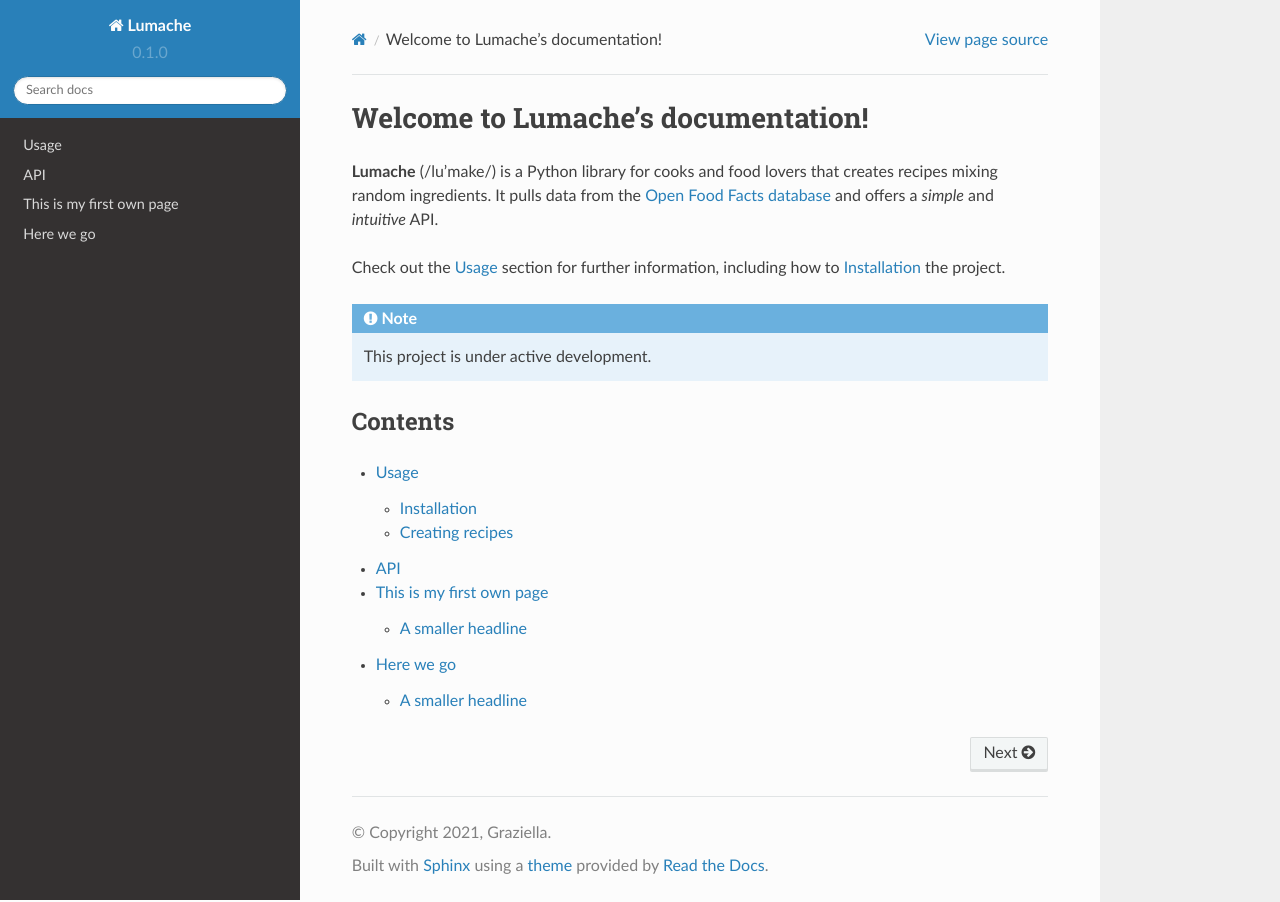
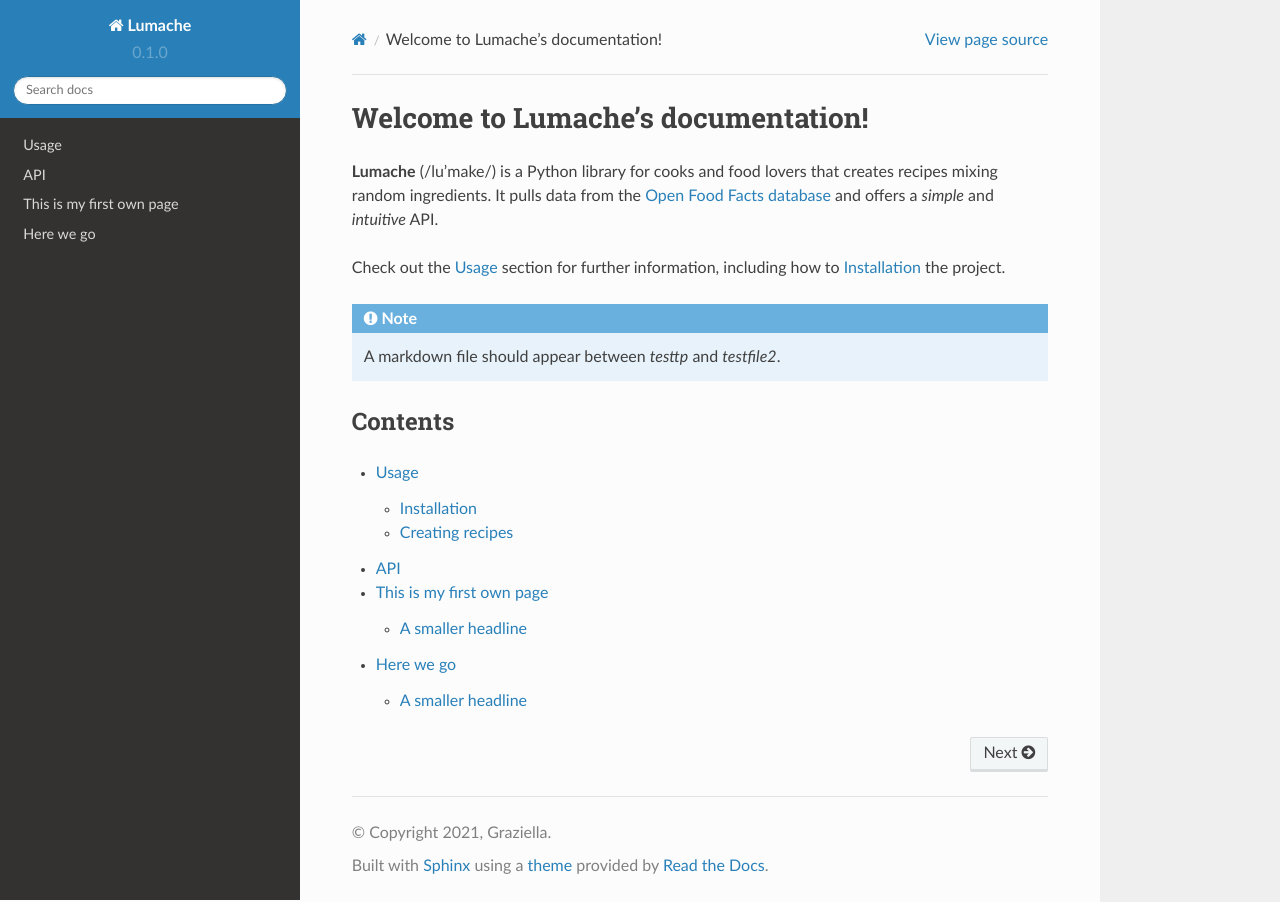
Before and after one commit to timotheuspreisinger/readthedocstest, a Sphinx documentation site: the page built from docs/source/index.rst, in a window 1280 px wide. Built offline with Sphinx 7.4.7 and the Read the Docs theme 2.0.0, drawn with Linux system fonts in a browser that asks for light colours; pages that are not in the unit, such as notebooks, are missing from menus.

Commit message:
Mention markdown file.

```diff
--- a/docs/source/index.rst
+++ b/docs/source/index.rst
@@ -11,7 +11,7 @@ how to :ref:`installation` the project.
 
 .. note::
 
-   This project is under active development.
+   A markdown file should appear between *testtp* and *testfile2*.
 
 Contents
 --------
```
